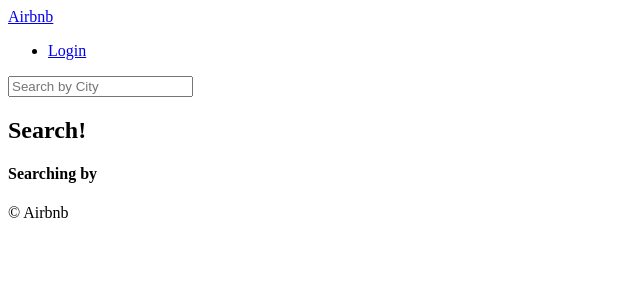
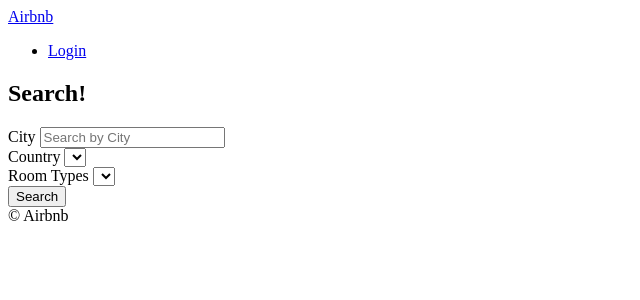
Before and after one commit to jwyook/airbnb-clone, a Django app: template templates/rooms/search.html in a window 1280 px wide. Shown: the top 300 px of the page, without its empty margins (0-640 px from the left). Run offline with Django 3.2, Linux system fonts and the light colour scheme; the template is opened without the code that fills it, so the values that code supplies are empty.

Commit message:
#13.1 Starting the form

```diff
--- a/templates/base.html
+++ b/templates/base.html
@@ -7,10 +7,18 @@
     <title>{% block page_title %}{% endblock page_title %} | Airbnb</title>
   </head>
   <body>
+    <header>
+      <!-- prettier-ignore -->
+      {% include "partials/nav.html"%}
+      {% block search-bar%}
+      <form method="get" action="{% url "rooms:search" %}">
+        <input name= "city" placeholder="Search by City" />
+      </form>
+      {% endblock search-bar%}
+    </header>
     <!-- prettier-ignore -->
-    {% include "partials/header.html" %}
-    {% block content %}{% endblock %}
-    <!-- prettier-ignore -->
+    {% block content %}
+    {% endblock %}
     {% include 'partials/footer.html' %}
   </body>
 </html>
--- a/templates/partials/header.html
+++ /dev/null
@@ -1,10 +0,0 @@
-<header>
-  <a href="{%url "core:home"%}">Airbnb</a>
-  <ul>
-    <li><a href="#">Login</a></li>
-  </ul>
-  <form method="get" action="{% url "rooms:search" %}">
-    <input name= "city" placeholder="Search by City" />
-  </form>
-
-</header>
--- /dev/null
+++ b/templates/partials/nav.html
@@ -0,0 +1,5 @@
+
+<a href="{% url "core:home" %}">Airbnb</a>
+<ul>
+    <li><a href="#">Login</a></li>
+</ul>
--- a/templates/rooms/search.html
+++ b/templates/rooms/search.html
@@ -4,11 +4,36 @@
     Search
 {% endblock page_title %}
 
+{% block search-bar %}
+{% endblock search-bar %}
 
 {%block content%}
 
-<h2>Search!</h2>
+    <h2>Search!</h2>
+    <form method="get" action="{% url "rooms:search" %}">
+        <div>
+            <label>City</label>
+            <input value="{{city}}" id ="city" name= "city" placeholder="Search by City" />
+        </div>
 
-<h4>Searching by {{city}}</h4>
+        <div>
+            <label for="country">Country</label>
+            <select id="country" name="country">
+                {% for country in countries %}
+                    <option value="{{country.code}}">{{country.name}}</option>
+                {% endfor %}
+            </select>
+        </div>
+
+        <div>
+            <label for="room_type">Room Types</label>
+            <select id="room_type" name="room_type">
+                {% for room_type in room_types %}
+                    <option value="{{room_type.pk}}">{{room_type.name}}</option>
+                {% endfor %}
+            </select>
+        </div>
+        <button>Search</button>
+    </form>
 
 {% endblock content%}
```
Also changed, not shown: rooms/views.py (+8 -3 lines).
